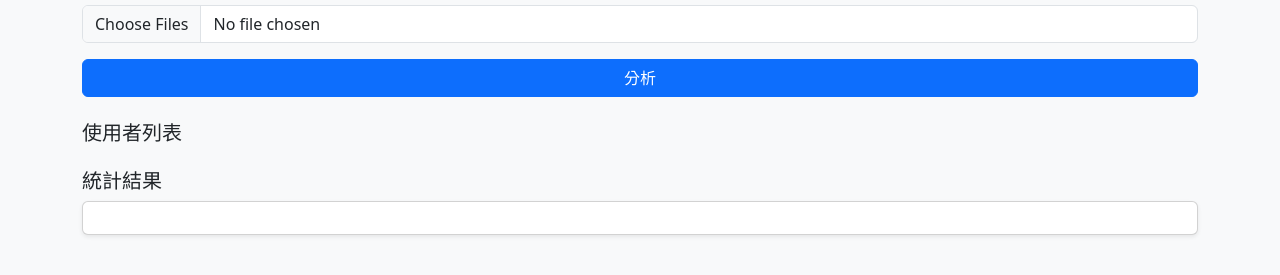
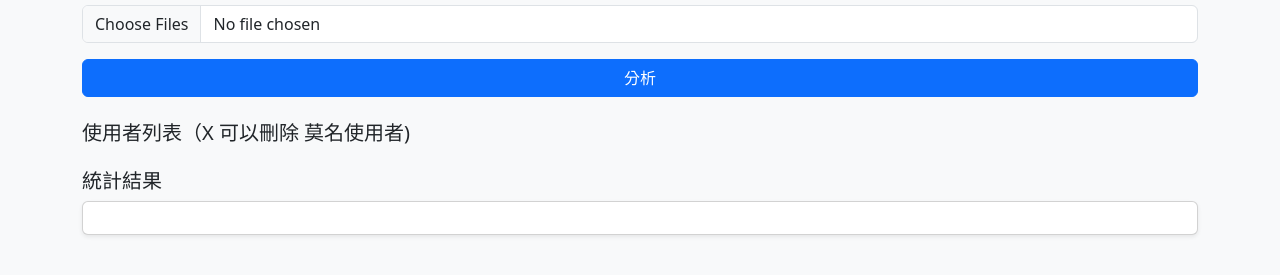
Before and after one commit to icps0610/jujingran, a plain HTML site: page index.html in a window 1280 px wide. Shown: the part 113-388 px from the top of the page. Drawn offline with nearby package versions, Linux system fonts and the light colour scheme.

Commit message:
2025-05-28-16:20:36

```diff
--- a/index.html
+++ b/index.html
@@ -56,7 +56,7 @@
     </div>
 
     <div>
-      <h5>使用者列表</h5>
+      <h5>使用者列表（X 可以刪除 莫名使用者)</h5>
       <div id="userList" class="mb-4"></div>
     </div>
 
```
